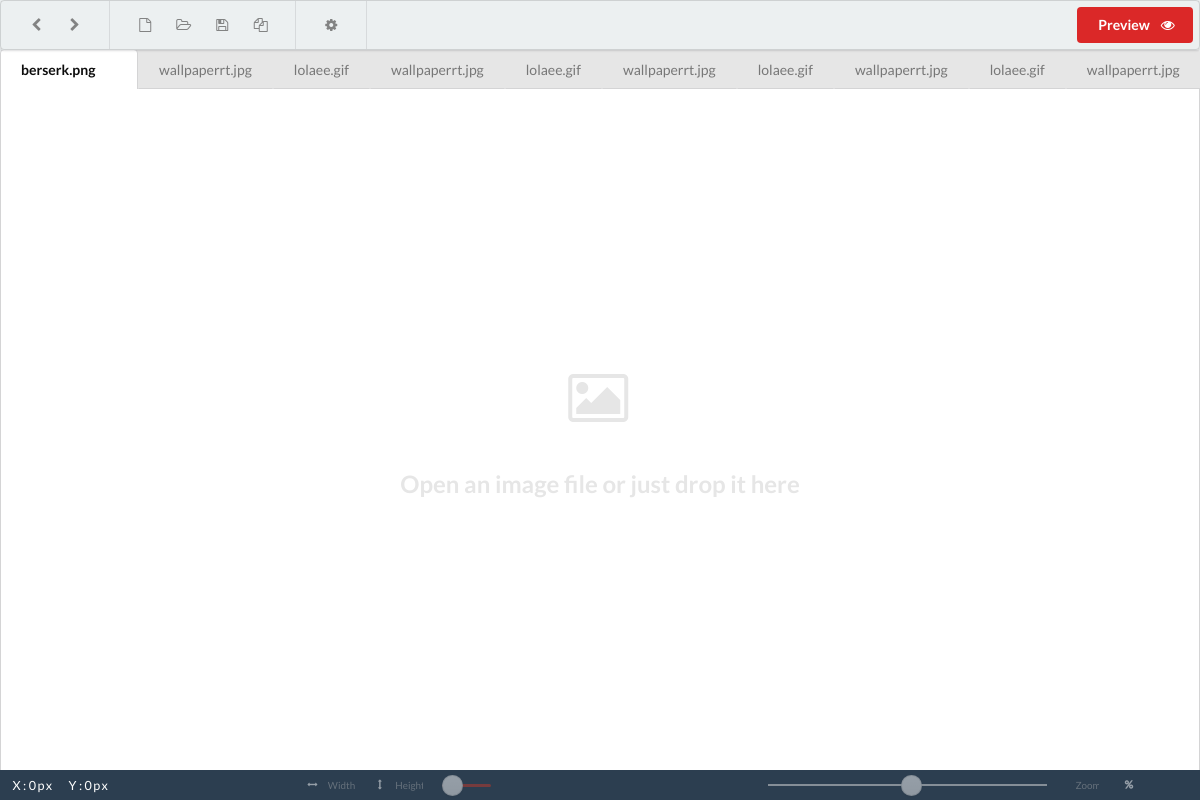
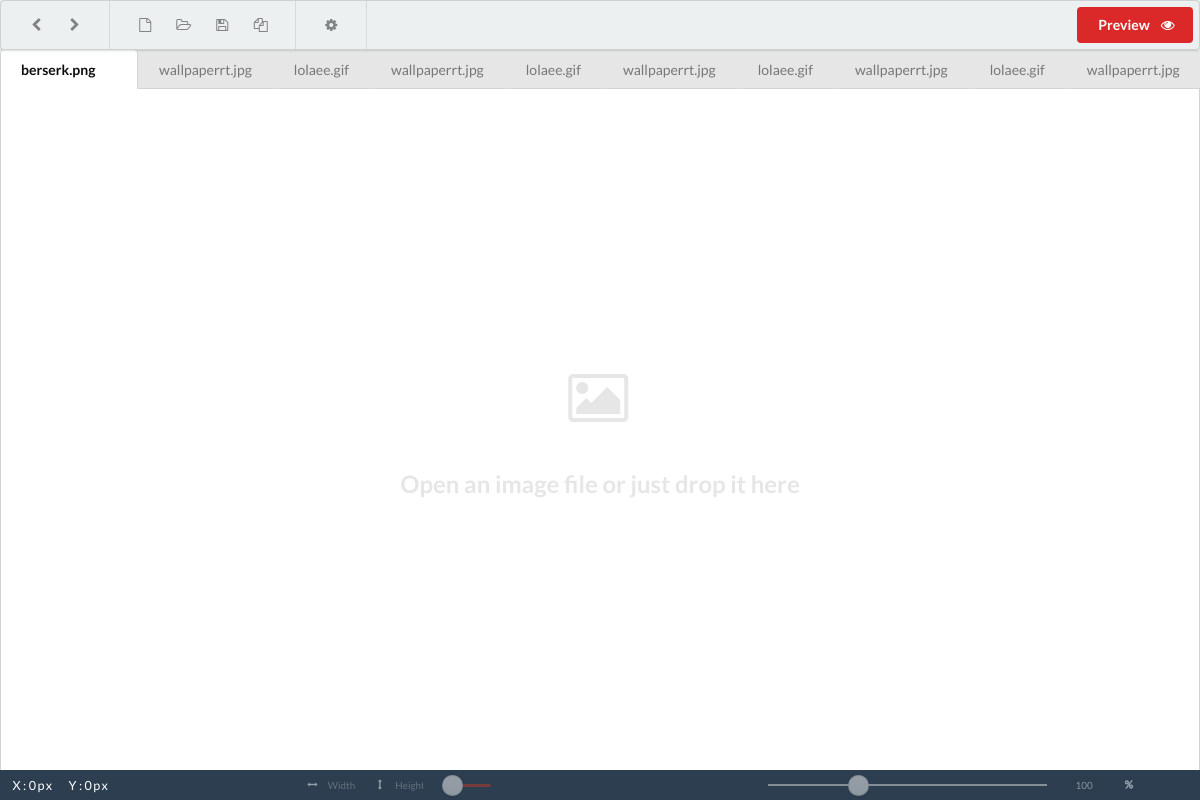
Before and after one commit to firestar300/Pixizer, an Electron app: page app-dev/views/main.html in a window 1200 px wide. Drawn offline with Linux system fonts and the light colour scheme; no server answers.

Commit message:
set default zoom value to 100%

```diff
--- a/app-dev/views/main.html
+++ b/app-dev/views/main.html
@@ -129,12 +129,12 @@
         </div>
         <!-- Zoom -->
         <div class="four wide column">
-          <input type="range" id="zoomRange" class="ui range" disabled name="name" value="" max="300" min="10" step="10">
+          <input type="range" id="zoomRange" class="ui range" disabled name="name" value="100" max="300" min="10" step="10">
         </div>
         <div class="two wide column">
           <div class="zoom">
             <div class="ui mini transparent icon input">
-              <input type="number" id="zoomField" placeholder="Zoom" disabled min="10" max="300">
+              <input type="number" id="zoomField" placeholder="Zoom" value="100" disabled min="10" max="300">
               <i class="percent icon"></i>
             </div>
           </div>
```
